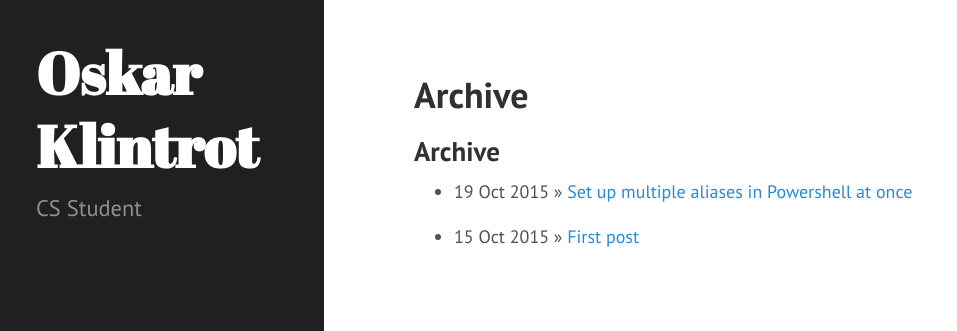
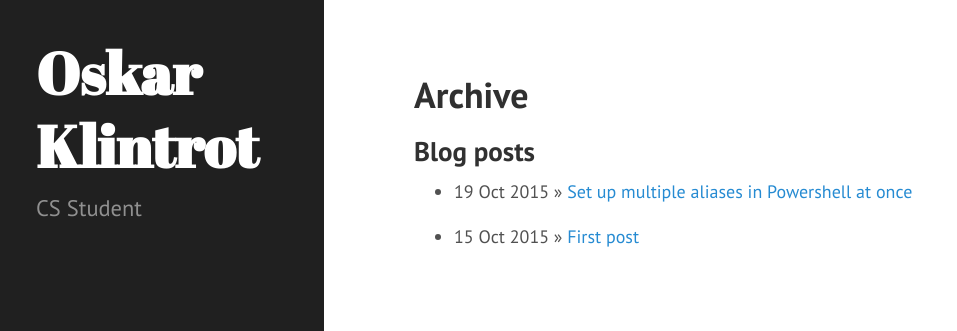
Before and after one commit to OskarKlintrotSkolarbeteWP14/2dv607.oskarklintrot.se, a Jekyll site: the page built from archive.md, in a window 1280 px wide. Shown: the top 331 px of the page, without its empty margins (0-957 px from the left). Built offline with Jekyll 4.4.1, drawn with Linux system fonts in a browser that asks for light colours; Markdown is read by kramdown in place of the engine named in the settings.

Commit message:
Update archive.md

```diff
--- a/archive.md
+++ b/archive.md
@@ -1,9 +1,10 @@
 ---
 layout: page
 title: Archive
+permalink: archive/
 ---
 
-## Archive
+## Blog posts
 
 {% for post in site.posts %}
   * {{ post.date | date_to_string }} &raquo; [ {{ post.title }} ]({{ post.url }})
```
